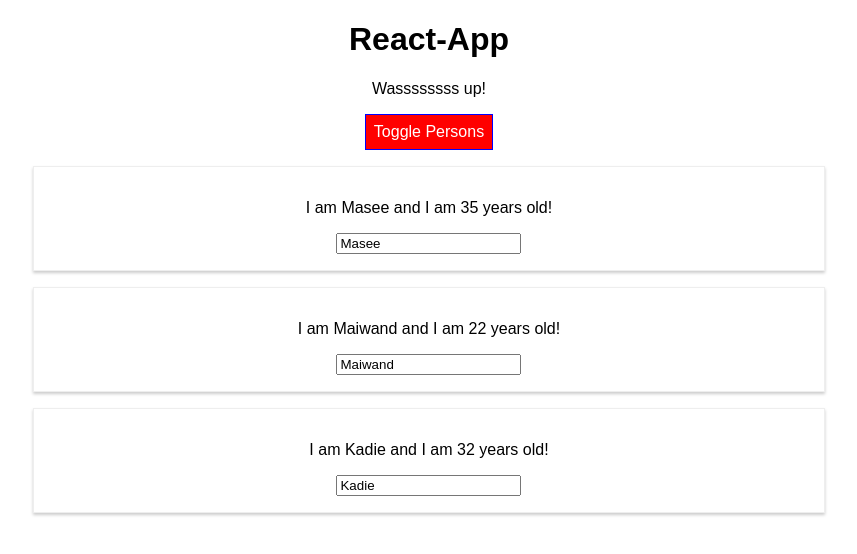
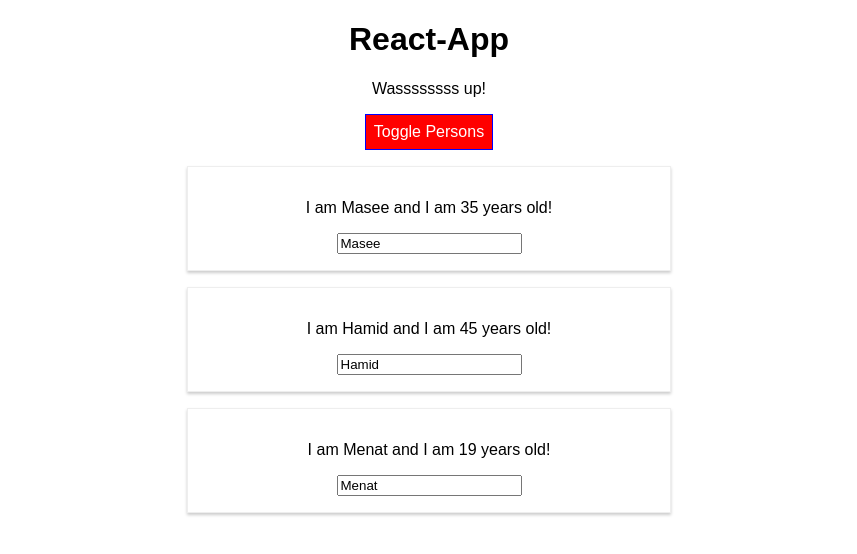
Before and after one commit to maseehussain/react-app, a React (Create React App) app: page / in a window 1280 px wide. Both pictures are taken after a click on the button "Toggle Persons". Shown: the top 554 px of the page, without its empty margins (211-1068 px from the left). Built offline with nearby package versions, Linux system fonts and the light colour scheme.

Commit message:
Error boundary
added ErrorBoundary which is a new React 16 component for error messages

```diff
--- a/src/App.js
+++ b/src/App.js
@@ -1,5 +1,7 @@
 import React, { Component } from "react";
-import Person from "./Person/Person.js";
+import Radium, { StyleRoot } from "radium";
+import Person from "./Person/Person";
+import ErrorBoundary from "./ErrorBoundary/ErrorBoundary";
 
 import "./App.css";
 
@@ -7,8 +9,8 @@ class App extends Component {
   state = {
     persons: [
       { id: "123", name: "Masee", age: 35 },
-      { id: "456", name: "Maiwand", age: 22 },
-      { id: "789", name: "Kadie", age: 32 }
+      { id: "456", name: "Hamid", age: 45 },
+      { id: "789", name: "Menat", age: 19 }
     ],
     otherState: "some other event",
     showPersons: false
@@ -51,7 +53,12 @@ class App extends Component {
       font: "inherit",
       border: "1px solid blue",
       padding: "8px",
-      cursor: "pointer"
+      cursor: "pointer",
+      //With radium I can create a pseudo selector
+      ":hover": {
+        backgroundColor: "lightgreen",
+        color: "black"
+      }
     };
 
     let persons = null;
@@ -61,19 +68,25 @@ class App extends Component {
         <div>
           {this.state.persons.map((person, index) => {
             return (
+              <ErrorBoundary key={person.id}>
                 <Person
                   click={() => this.deletePersonHandler(index)}
                   name={person.name}
                   age={person.age}
-                key={person.id}
                   changed={event => this.nameChangeHandler(event, person.id)}
                 />
+              </ErrorBoundary>
             );
           })}
         </div>
       );
       //We assign a new value to one of the style properties
       style.backgroundColor = "red";
+      //We use a valid pseudo selector with radium
+      style[":hover"] = {
+        backgroundColor: "salmon",
+        color: "black"
+      };
     }
 
     //Adjusting the class names dynamically and adding class names.
@@ -87,6 +100,8 @@ class App extends Component {
     }
 
     return (
+      //styleroot needed from radium to execute the @media query
+      <StyleRoot>
         <div className="App">
           <h1>React-App</h1>
           <p className={classes.join(" ")}>Wassssssss up!</p>
@@ -95,8 +110,9 @@ class App extends Component {
           </button>
           {persons}
         </div>
+      </StyleRoot>
     );
   }
 }
 
-export default App;
+export default Radium(App);
--- /dev/null
+++ b/src/ErrorBoundary/ErrorBoundary.js
@@ -0,0 +1,22 @@
+import React, { Component } from "react";
+
+class ErrorBoundary extends Component {
+  state = {
+    hasError: false,
+    errorMessage: ""
+  };
+
+  componentDidCatch = (error, info) => {
+    this.setState({ hasError: true, errorMessage: error });
+  };
+
+  render() {
+    if (this.state.hasError) {
+      return <h1>{this.state.errorMessage}</h1>;
+    } else {
+      return this.props.children;
+    }
+  }
+}
+
+export default ErrorBoundary;
--- a/src/Person/Person.js
+++ b/src/Person/Person.js
@@ -1,9 +1,15 @@
 import React from "react";
+import Radium from "radium";
 import "./Person.css";
 
 const person = props => {
+  const style = {
+    "@media (min-width: 500px)": {
+      width: "450px"
+    }
+  };
   return (
-    <div className="Person">
+    <div className="Person" style={style}>
       <p onClick={props.click}>
         I am {props.name} and I am {props.age} years old!
       </p>
@@ -13,4 +19,4 @@ const person = props => {
   );
 };
 
-export default person;
+export default Radium(person);
```
Lines whose indentation alone changed are shown as unchanged.
